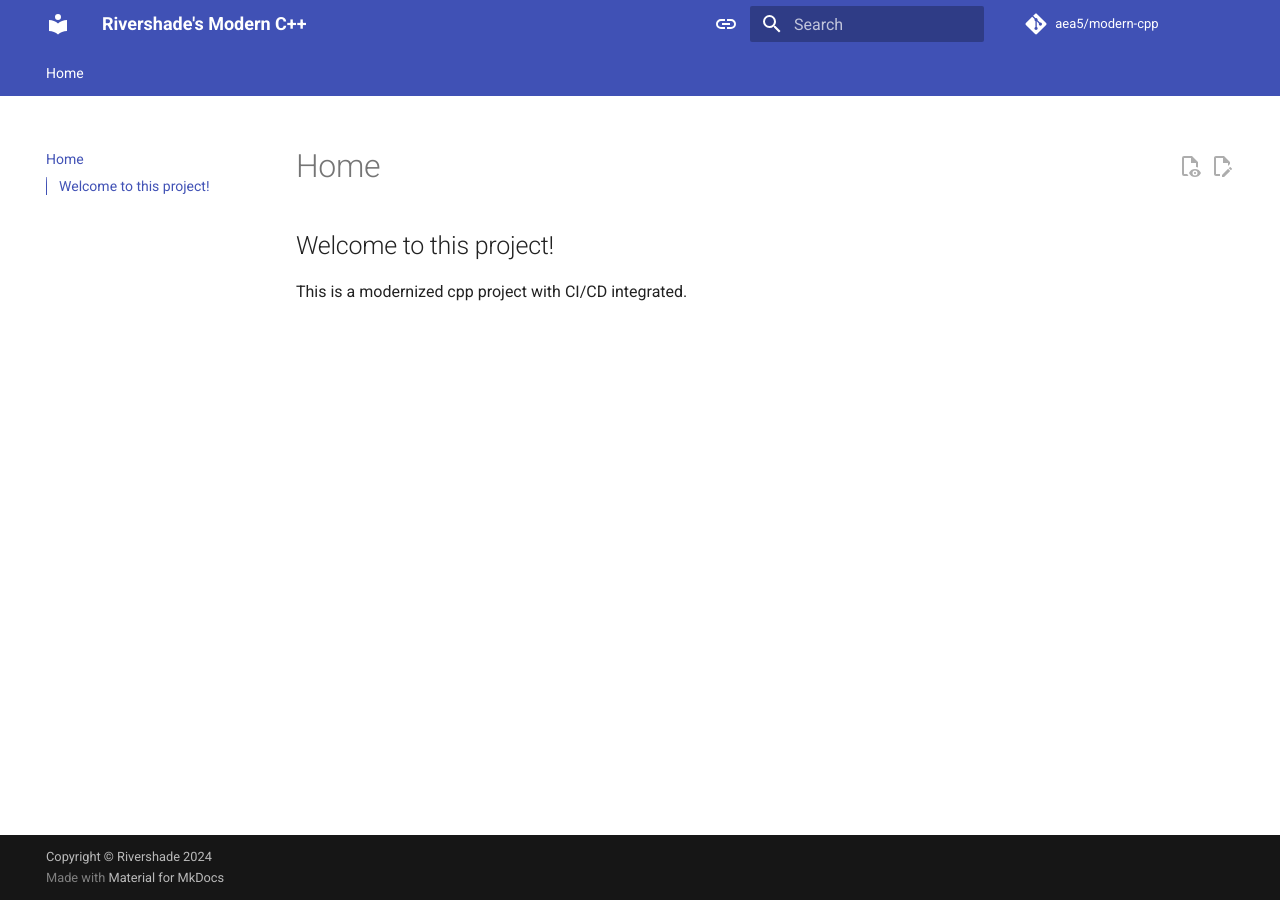
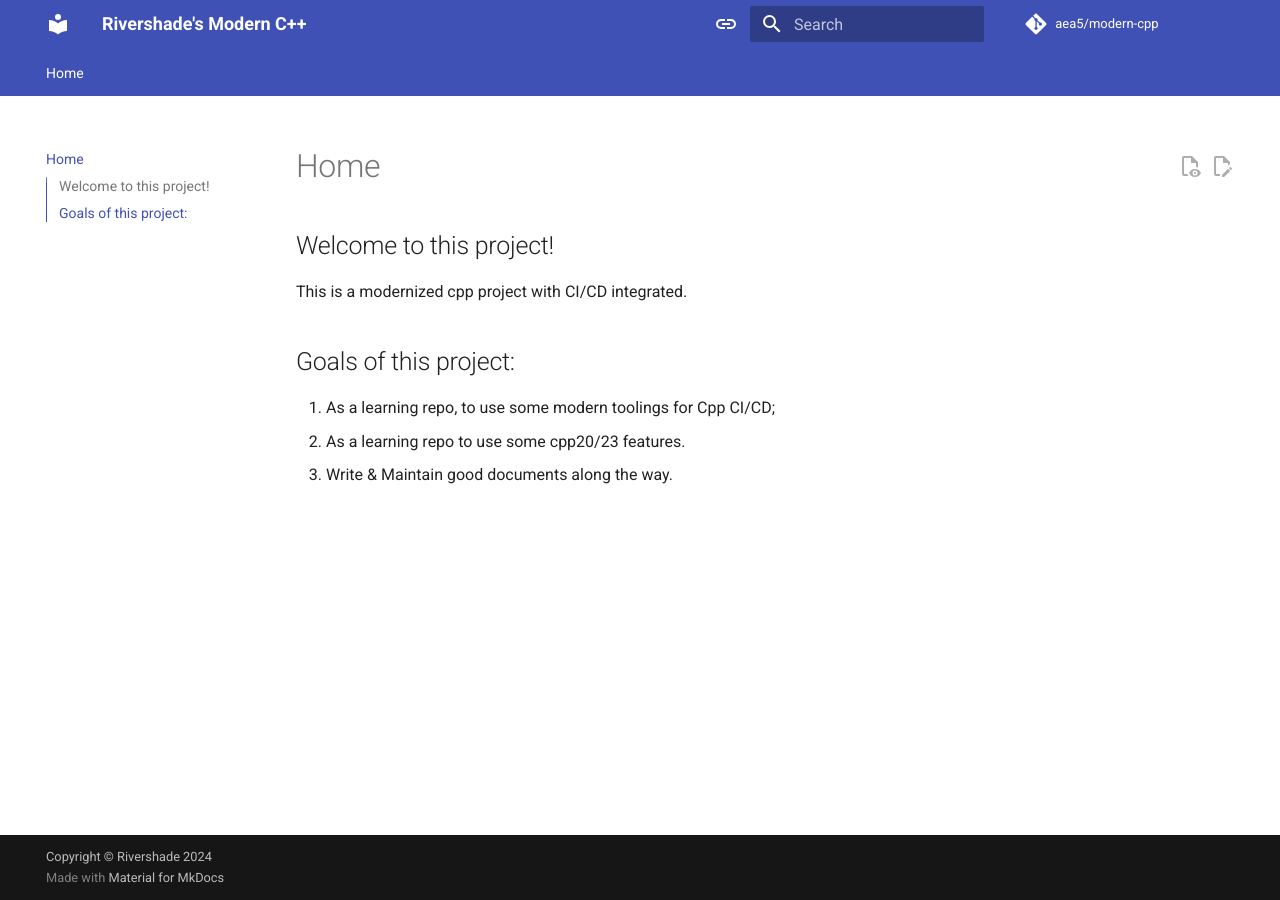
Before and after one commit to aea5/modern-cpp, an MkDocs documentation site: the page built from docs/index.md, in a window 1280 px wide. Built offline with MkDocs 1.6.1 and Material for MkDocs 9.7.7, drawn with Linux system fonts in a browser that asks for light colours; comment, search, counter and statistics services are not loaded; the version menu is left out.

Commit message:
update index.md

```diff
--- a/docs/index.md
+++ b/docs/index.md
@@ -1,3 +1,9 @@
 ## Welcome to this project!
 
 This is a modernized cpp project with CI/CD integrated.
+
+
+## Goals of this project:
+1. As a learning repo, to use some modern toolings for Cpp CI/CD;
+2. As a learning repo to use some cpp20/23 features.
+3. Write & Maintain good documents along the way.
```
